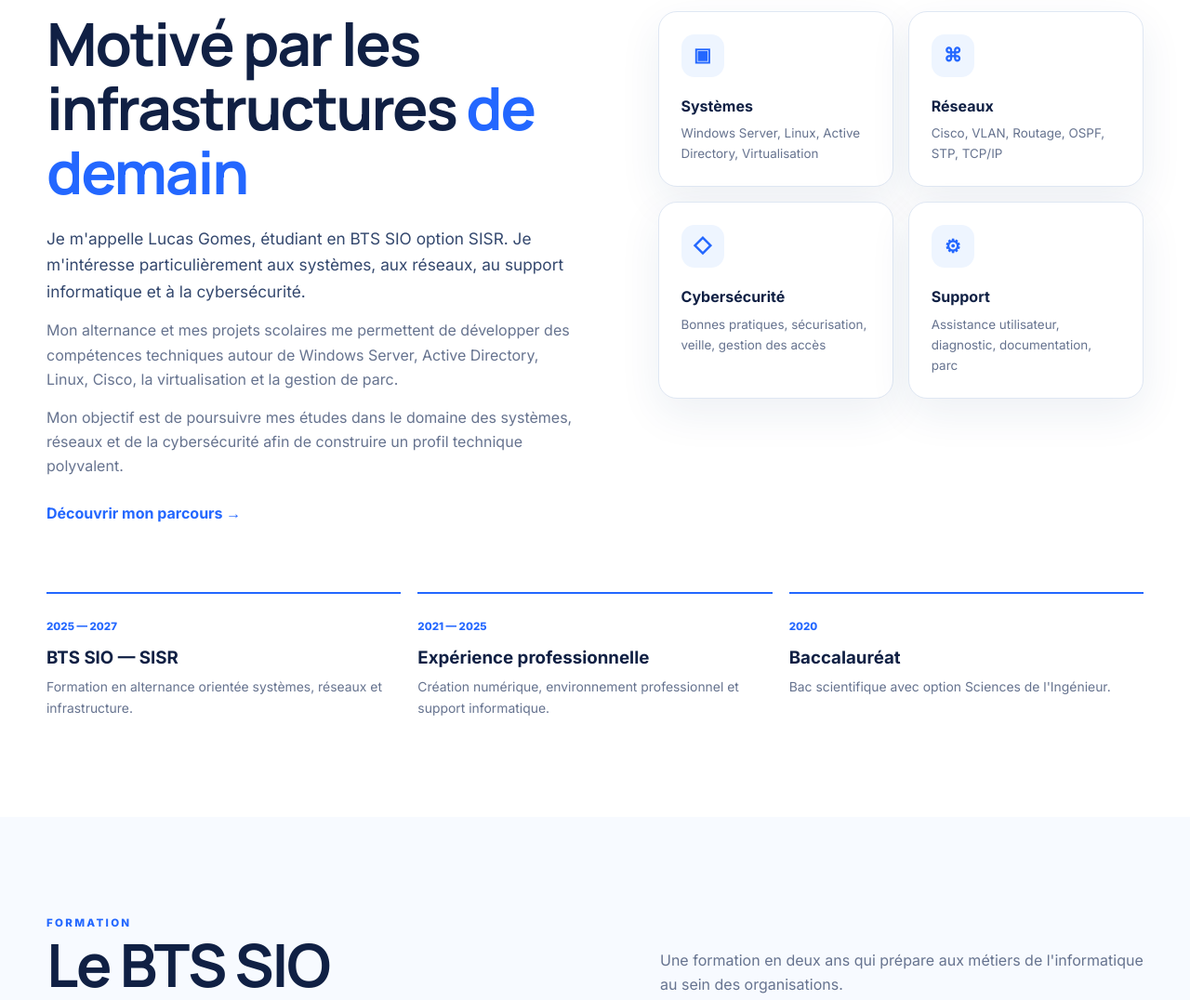
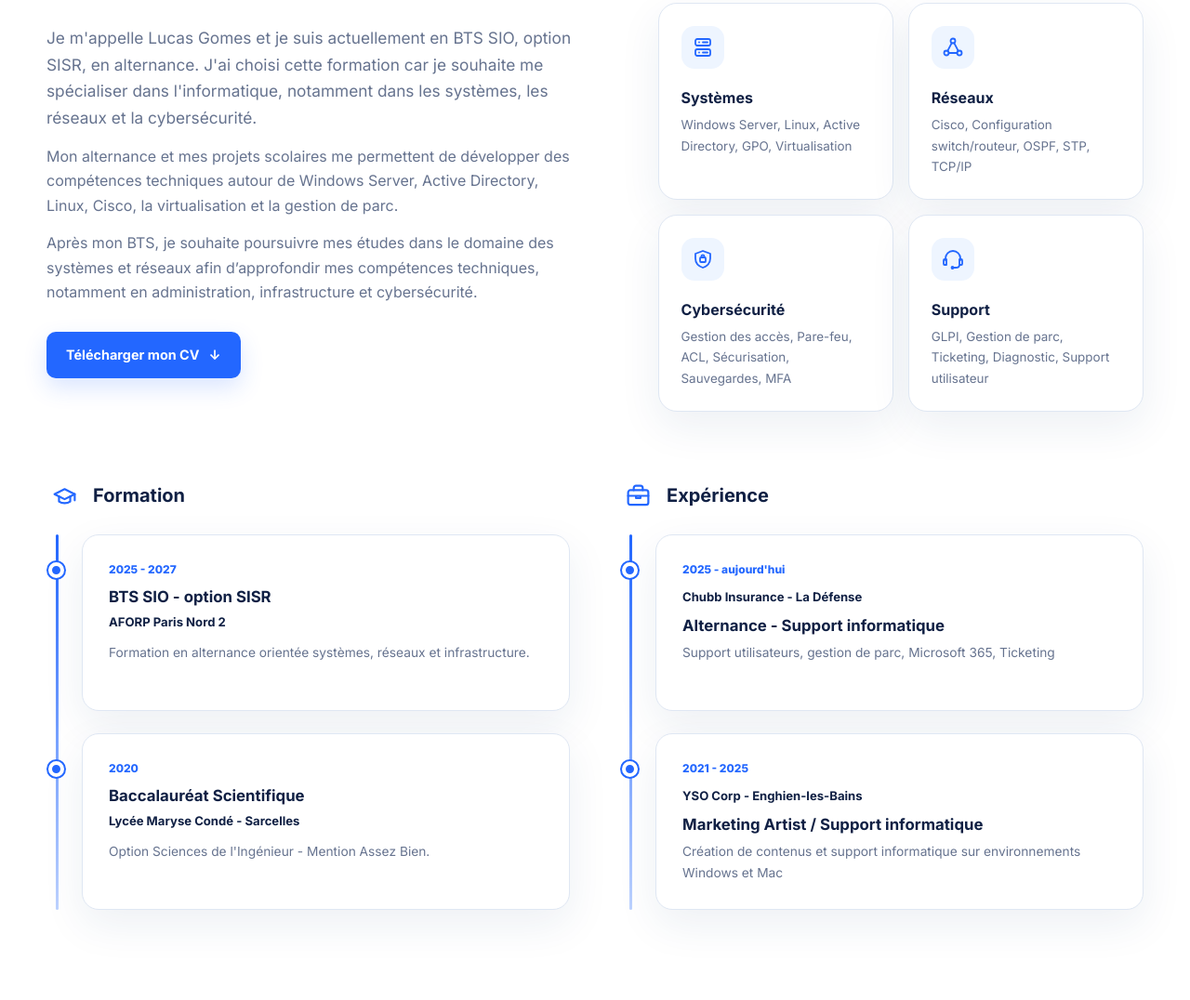
Before and after one commit to Zezinhoo18/portfolio_LucasGomes, a plain HTML site: page index.html in a window 1280 px wide. Shown: the part 965-2041 px from the top of the page at 93% size. Drawn offline with Linux system fonts and the light colour scheme.

Commit message:
Avance jusqu'a presentation entreprise

```diff
--- a/assets/css/style.css
+++ b/assets/css/style.css
@@ -167,7 +167,7 @@ ul {
 .hero-badge,
 .section-kicker {
   color: var(--blue);
-  font-size: 0.72rem;
+  font-size: 1.1rem;
   font-weight: 800;
   letter-spacing: .20em;
 }
@@ -312,13 +312,19 @@ ul {
 
 .profile-copy .lead {
   font-size: 1.08rem;
-  color: #34486e;
   margin-top: 24px;
 }
 
+.profile-copy p {
+  color: var(--muted);
+}
+
 .profile-copy p:not(.lead) {
-  color: var(--muted);
   margin-top: 14px;
+}
+
+.profile-cv-btn {
+  margin-top: 30px;
 }
 
 .text-link {
@@ -363,6 +369,16 @@ ul {
   font-weight: 800;
 }
 
+.icon-box svg {
+  width: 24px;
+  height: 24px;
+  fill: none;
+  stroke: currentColor;
+  stroke-width: 1.8;
+  stroke-linecap: round;
+  stroke-linejoin: round;
+}
+
 .mini-card h3 {
   margin-top: 18px;
   font-size: 1rem;
@@ -374,32 +390,105 @@ ul {
   margin-top: 5px;
 }
 
-.timeline {
+.career-grid {
   margin-top: 72px;
   display: grid;
-  grid-template-columns: repeat(3, 1fr);
-  gap: 18px;
+  grid-template-columns: repeat(2, minmax(0, 1fr));
+  gap: 54px;
 }
 
-.timeline-item {
-  border-top: 2px solid var(--blue);
-  padding-top: 20px;
+.career-title {
+  display: flex;
+  align-items: center;
+  gap: 12px;
+  margin-bottom: 22px;
 }
 
-.timeline-item span {
+.career-title h3 { font-size: 1.25rem; }
+
+.career-title-icon {
+  width: 38px;
+  height: 38px;
+  display: grid;
+  place-items: center;
   color: var(--blue);
-  font-size: .72rem;
-  font-weight: 800;
 }
 
-.timeline-item h3 {
-  margin-top: 7px;
+.career-title-icon svg {
+  width: 29px;
+  height: 29px;
+  fill: none;
+  stroke: currentColor;
+  stroke-width: 1.8;
+  stroke-linecap: round;
+  stroke-linejoin: round;
 }
 
-.timeline-item p {
+.career-line {
+  position: relative;
+  display: grid;
+  gap: 24px;
+  padding-left: 38px;
+}
+
+.career-line::before {
+  content: "";
+  position: absolute;
+  left: 10px;
+  top: 0;
+  bottom: 0;
+  width: 3px;
+  border-radius: 999px;
+  background: linear-gradient(var(--blue), #bdd2ff);
+}
+
+.career-card {
+  position: relative;
+  min-height: 190px;
+  padding: 27px 28px;
+  border: 1px solid var(--border);
+  border-radius: 18px;
+  background: var(--bg);
+  box-shadow: var(--shadow);
+}
+
+.career-dot {
+  position: absolute;
+  left: -37px;
+  top: 29px;
+  width: 17px;
+  height: 17px;
+  border: 4px solid var(--bg);
+  border-radius: 50%;
+  background: var(--blue);
+  box-shadow: 0 0 0 2px var(--blue);
+}
+
+.career-date {
+  display: block;
+  color: var(--blue);
+  font-size: .75rem;
+  font-weight: 800;
+  margin-bottom: 9px;
+}
+
+.career-card h4 {
+  font-size: 1.05rem;
+  line-height: 1.3;
+  margin-bottom: 6px;
+}
+
+.career-card strong {
+  display: block;
+  font-size: .82rem;
+  color: var(--text);
+  margin-bottom: 10px;
+}
+
+.career-card p {
   color: var(--muted);
-  font-size: .87rem;
-  margin-top: 5px;
+  font-size: .86rem;
+  line-height: 1.65;
 }
 
 /* ========= CARDS ========= */
@@ -945,8 +1034,9 @@ ul {
 
   .three-grid,
   .cert-grid,
-  .timeline {
+  .career-grid {
     grid-template-columns: 1fr;
+    gap: 42px;
   }
 }
 
@@ -1046,6 +1136,7 @@ html[data-theme="dark"] .company-card,
 html[data-theme="dark"] .missions-card,
 html[data-theme="dark"] .watch-hero,
 html[data-theme="dark"] .modal-content,
+html[data-theme="dark"] .career-card,
 html[data-theme="dark"] .theme-toggle {
   background-color: var(--bg);
   color: var(--text);
@@ -1112,3 +1203,11 @@ html[data-theme="dark"] .hero-bg-two {
     background: #0b1020;
   }
 }
+
+@media (max-width: 720px) {
+  .career-grid { margin-top: 52px; }
+  .career-line { padding-left: 30px; }
+  .career-line::before { left: 8px; }
+  .career-dot { left: -29px; }
+  .career-card { padding: 23px 20px; min-height: 0; }
+}
--- a/index.html
+++ b/index.html
@@ -51,16 +51,16 @@
       <div class="hero-bg hero-bg-two"></div>
 
       <div class="container hero-inner reveal">
-        <div class="hero-badge">ÉTUDIANT BTS SIO - SISR</div>
+        <div class="hero-badge"></div>
 
         <h1>
           Lucas <span>Gomes</span>
         </h1>
 
-        <h2>Systèmes, Réseaux et Cybersécurité</h2>
+        <h2>ÉTUDIANT BTS SIO - SISR</h2>
 
         <p class="hero-text">
-          Étudiant en BTS SIO option SISR à L'AFORP. Ce portfolio présente mon parcours, mes projets,
+          Ce portfolio présente mon parcours, mes projets,
           mes compétences et ma progression dans le domaine de l'informatique.
         </p>
 
@@ -70,9 +70,9 @@
         </div>
 
         <div class="hero-links">
-          <a href="https://www.linkedin.com/" target="_blank">LinkedIn</a>
-          <a href="https://github.com/" target="_blank">GitHub</a>
-          <a href="mailto:tonmail@example.com">Email</a>
+          <a href="https://www.linkedin.com/in/lucasgomes4b/" target="_blank">LinkedIn</a>
+          <a href="https://github.com/Zezinhoo18" target="_blank">GitHub</a>
+          <a href="mailto:lucas.gomes15@icloud.com">Email</a>
         </div>
 
         <a href="#profil" class="scroll-hint">Scroll pour en savoir plus ↓</a>
@@ -86,12 +86,10 @@
 
         <div class="profile-layout">
           <div class="profile-copy reveal">
-            <h2>Motivé par les infrastructures <span>de demain</span></h2>
-
             <p class="lead">
-              Je m'appelle Lucas Gomes, étudiant en BTS SIO option SISR.
-              Je m'intéresse particulièrement aux systèmes, aux réseaux,
-              au support informatique et à la cybersécurité.
+              Je m'appelle Lucas Gomes et je suis actuellement en BTS SIO, option SISR, en alternance.
+              J'ai choisi cette formation car je souhaite me spécialiser dans l'informatique,
+              notamment dans les systèmes, les réseaux et la cybersécurité.
             </p>
 
             <p>
@@ -101,58 +99,86 @@
             </p>
 
             <p>
-              Mon objectif est de poursuivre mes études dans le domaine des systèmes,
-              réseaux et de la cybersécurité afin de construire un profil technique
-              polyvalent.
+              Après mon BTS, je souhaite poursuivre mes études dans le domaine des systèmes et réseaux
+              afin d’approfondir mes compétences techniques,
+               notamment en administration, infrastructure et cybersécurité.
             </p>
 
-            <a href="#entreprise" class="text-link">Découvrir mon parcours →</a>
+            <a href="documents/CV-Lucas-Gomes.pdf" class="btn btn-primary profile-cv-btn" download>Télécharger mon CV <span>↓</span></a>
           </div>
 
           <div class="profile-cards reveal">
             <article class="mini-card">
-              <div class="icon-box">▣</div>
+              <div class="icon-box" aria-hidden="true"><svg viewBox="0 0 24 24"><rect x="4" y="3" width="16" height="7" rx="2"/><rect x="4" y="14" width="16" height="7" rx="2"/><path d="M8 6.5h.01M8 17.5h.01M12 6.5h5M12 17.5h5"/></svg></div>
               <h3>Systèmes</h3>
-              <p>Windows Server, Linux, Active Directory, Virtualisation</p>
+              <p>Windows Server, Linux, Active Directory, GPO, Virtualisation</p>
             </article>
 
             <article class="mini-card">
-              <div class="icon-box">⌘</div>
+              <div class="icon-box" aria-hidden="true"><svg viewBox="0 0 24 24"><circle cx="12" cy="5" r="2.5"/><circle cx="5" cy="18" r="2.5"/><circle cx="19" cy="18" r="2.5"/><path d="M10.8 7.2 6.2 15.8M13.2 7.2l4.6 8.6M7.5 18h9"/></svg></div>
               <h3>Réseaux</h3>
-              <p>Cisco, VLAN, Routage, OSPF, STP, TCP/IP</p>
+              <p>Cisco, Configuration switch/routeur, OSPF, STP, TCP/IP</p>
             </article>
 
             <article class="mini-card">
-              <div class="icon-box">◇</div>
+              <div class="icon-box" aria-hidden="true"><svg viewBox="0 0 24 24"><path d="M12 3 20 6v5c0 5.2-3.4 8.4-8 10-4.6-1.6-8-4.8-8-10V6l8-3Z"/><rect x="9" y="10" width="6" height="5" rx="1"/><path d="M10.5 10V8.8a1.5 1.5 0 0 1 3 0V10"/></svg></div>
               <h3>Cybersécurité</h3>
-              <p>Bonnes pratiques, sécurisation, veille, gestion des accès</p>
+              <p>Gestion des accès, Pare-feu, ACL, Sécurisation, Sauvegardes, MFA</p>
             </article>
 
             <article class="mini-card">
-              <div class="icon-box">⚙</div>
+              <div class="icon-box" aria-hidden="true"><svg viewBox="0 0 24 24"><path d="M4 13v-2a8 8 0 0 1 16 0v2"/><path d="M4 12H3a1 1 0 0 0-1 1v4a1 1 0 0 0 1 1h2v-6H4ZM20 12h1a1 1 0 0 1 1 1v4a1 1 0 0 1-1 1h-2v-6h1ZM19 18c0 2-1.5 3-4 3h-2"/><circle cx="11.5" cy="21" r="1"/></svg></div>
               <h3>Support</h3>
-              <p>Assistance utilisateur, diagnostic, documentation, parc</p>
+              <p>GLPI, Gestion de parc, Ticketing, Diagnostic, Support utilisateur</p>
             </article>
           </div>
         </div>
 
-        <div class="timeline reveal">
-          <div class="timeline-item">
-            <span>2025 — 2027</span>
-            <h3>BTS SIO — SISR</h3>
-            <p>Formation en alternance orientée systèmes, réseaux et infrastructure.</p>
+        <div class="career-grid reveal">
+          <div class="career-column">
+            <div class="career-title">
+              <span class="career-title-icon" aria-hidden="true"><svg viewBox="0 0 24 24"><path d="M3 10.5 12 6l9 4.5-9 4.5-9-4.5Z"/><path d="M7 12.5V17c2.7 2 7.3 2 10 0v-4.5M21 10.5V16"/></svg></span>
+              <h3>Formation</h3>
+            </div>
+            <div class="career-line">
+              <article class="career-card">
+                <span class="career-dot"></span>
+                <span class="career-date">2025 - 2027</span>
+                <h4>BTS SIO - option SISR</h4>
+                <strong>AFORP Paris Nord 2</strong>
+                <p>Formation en alternance orientée systèmes, réseaux et infrastructure.</p>
+              </article>
+              <article class="career-card">
+                <span class="career-dot"></span>
+                <span class="career-date">2020</span>
+                <h4>Baccalauréat Scientifique</h4>
+                <strong>Lycée Maryse Condé - Sarcelles</strong>
+                <p>Option Sciences de l'Ingénieur - Mention Assez Bien.</p>
+              </article>
+            </div>
           </div>
 
-          <div class="timeline-item">
-            <span>2021 — 2025</span>
-            <h3>Expérience professionnelle</h3>
-            <p>Création numérique, environnement professionnel et support informatique.</p>
-          </div>
-
-          <div class="timeline-item">
-            <span>2020</span>
-            <h3>Baccalauréat</h3>
-            <p>Bac scientifique avec option Sciences de l'Ingénieur.</p>
+          <div class="career-column">
+            <div class="career-title">
+              <span class="career-title-icon" aria-hidden="true"><svg viewBox="0 0 24 24"><rect x="3" y="7" width="18" height="13" rx="2"/><path d="M8 7V5a2 2 0 0 1 2-2h4a2 2 0 0 1 2 2v2M3 12h18M10 12v2h4v-2"/></svg></span>
+              <h3>Expérience</h3>
+            </div>
+            <div class="career-line">
+              <article class="career-card">
+                <span class="career-dot"></span>
+                <span class="career-date">2025 - aujourd'hui</span>
+                <strong>Chubb Insurance - La Défense</strong>
+                <h4>Alternance - Support informatique</h4>
+                <p>Support utilisateurs, gestion de parc, Microsoft 365, Ticketing</p>
+              </article>
+              <article class="career-card">
+                <span class="career-dot"></span>
+                <span class="career-date">2021 - 2025</span>
+                <strong>YSO Corp - Enghien-les-Bains</strong>
+                <h4>Marketing Artist / Support informatique</h4>
+                <p>Création de contenus et support informatique sur environnements Windows et Mac</p>
+              </article>
+            </div>
           </div>
         </div>
       </div>
@@ -166,10 +192,6 @@
             <div class="section-kicker">FORMATION</div>
             <h2>Le BTS SIO</h2>
           </div>
-          <p>
-            Une formation en deux ans qui prépare aux métiers de l'informatique
-            au sein des organisations.
-          </p>
         </div>
 
         <div class="three-grid">
@@ -186,7 +208,7 @@
             <span class="card-number">02</span>
             <h3>Option SISR</h3>
             <p>
-              L'option SISR est orientée administration systèmes, réseaux,
+              L'option SISR (Solutions d’infrastructure, systèmes et réseaux) est orientée administration systèmes, réseaux,
               virtualisation, support et cybersécurité.
             </p>
           </article>
@@ -195,7 +217,7 @@
             <span class="card-number">03</span>
             <h3>Option SLAM</h3>
             <p>
-              L'option SLAM est davantage tournée vers le développement
+              L'option SLAM (Solutions Logicielles et Applications Métier) est davantage tournée vers le développement
               d'applications et les bases de données.
             </p>
           </article>
@@ -211,26 +233,35 @@
             <div class="section-kicker">ALTERNANCE</div>
             <h2>Mon entreprise</h2>
           </div>
-          <p>Présente ici ton entreprise d'accueil et ton rôle au sein du service informatique.</p>
         </div>
 
         <div class="company-grid">
           <article class="company-card reveal">
             <div class="company-tag">ENTREPRISE D'ACCUEIL</div>
-            <h3>Nom de ton entreprise</h3>
+            <h3>Chubb Insurance</h3>
             <p>
-              Présentation courte de l'entreprise : secteur d'activité, localisation,
-              taille, organisation et contexte de ton alternance.
+              Chubb est une compagnie d’assurance internationale spécialisée principalement
+              dans les solutions d’assurance destinées aux entreprises.
+              J’effectue mon alternance au sein de ses bureaux situés à La Défense.
+
+              J’occupe un poste au sein du support informatique.
+              Notre équipe accompagne principalement les utilisateurs en France et à Dubaï,
+              et travaille également en collaboration avec les équipes informatiques de différents pays européens.
+
+              Mes missions consistent notamment à assister les utilisateurs,
+              résoudre les incidents informatiques et participer à la gestion de leur environnement de travail.
+              Cette alternance me permet d’évoluer dans l’environnement informatique d’un groupe international
+              et de développer mes compétences en support, systèmes et réseaux.
             </p>
 
             <div class="company-meta">
               <div>
                 <span>Secteur</span>
-                <strong>À compléter</strong>
+                <strong>Assurance</strong>
               </div>
               <div>
                 <span>Localisation</span>
-                <strong>Île-de-France</strong>
+                <strong>La Défense</strong>
               </div>
               <div>
                 <span>Fonction</span>
@@ -248,6 +279,8 @@
               <li>Diagnostic matériel et logiciel</li>
               <li>Gestion du parc informatique</li>
               <li>Documentation des procédures</li>
+              <li>Ticketing</li>
+              <li>maintenance de l’infrastructure réseau</li>
             </ul>
           </article>
         </div>
```
